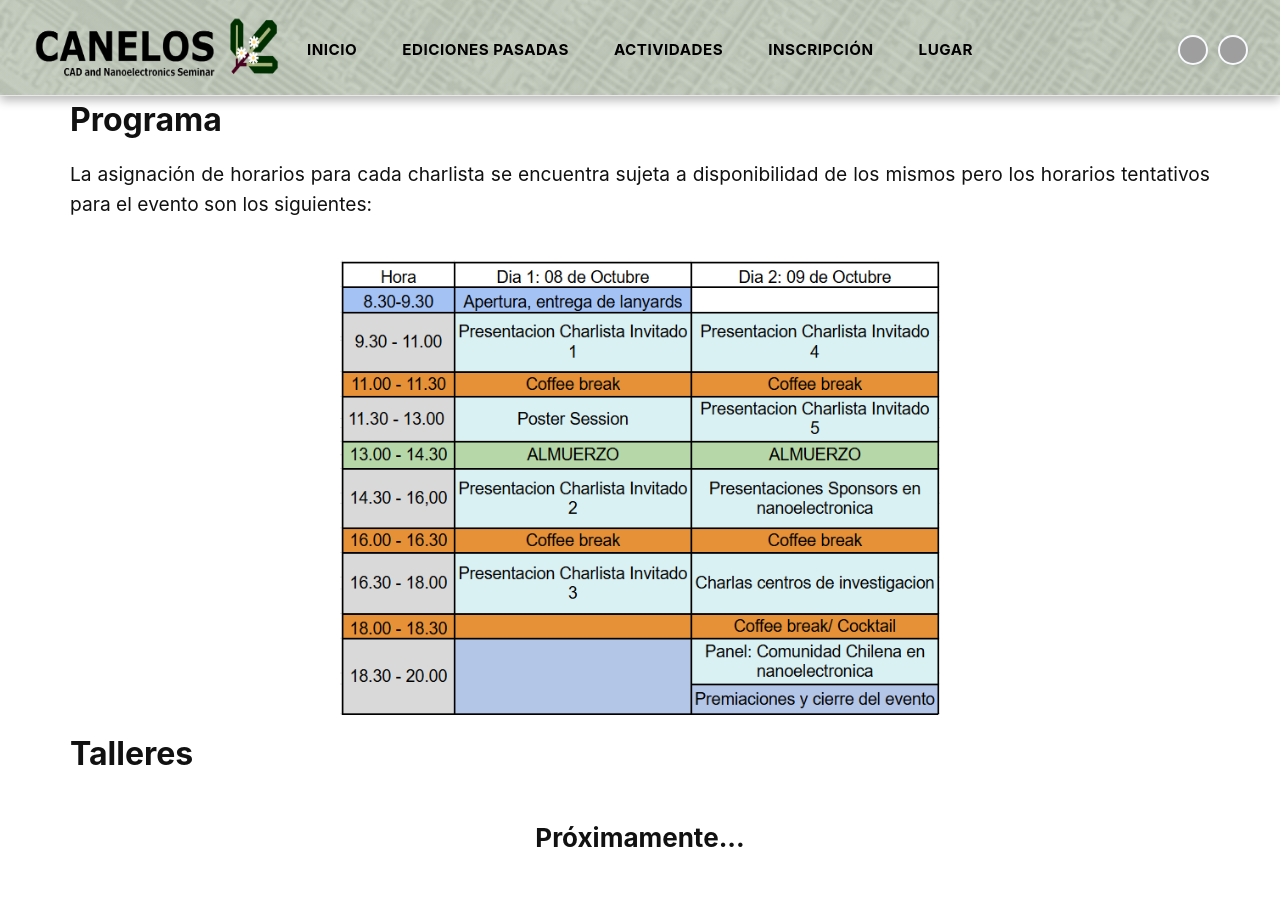
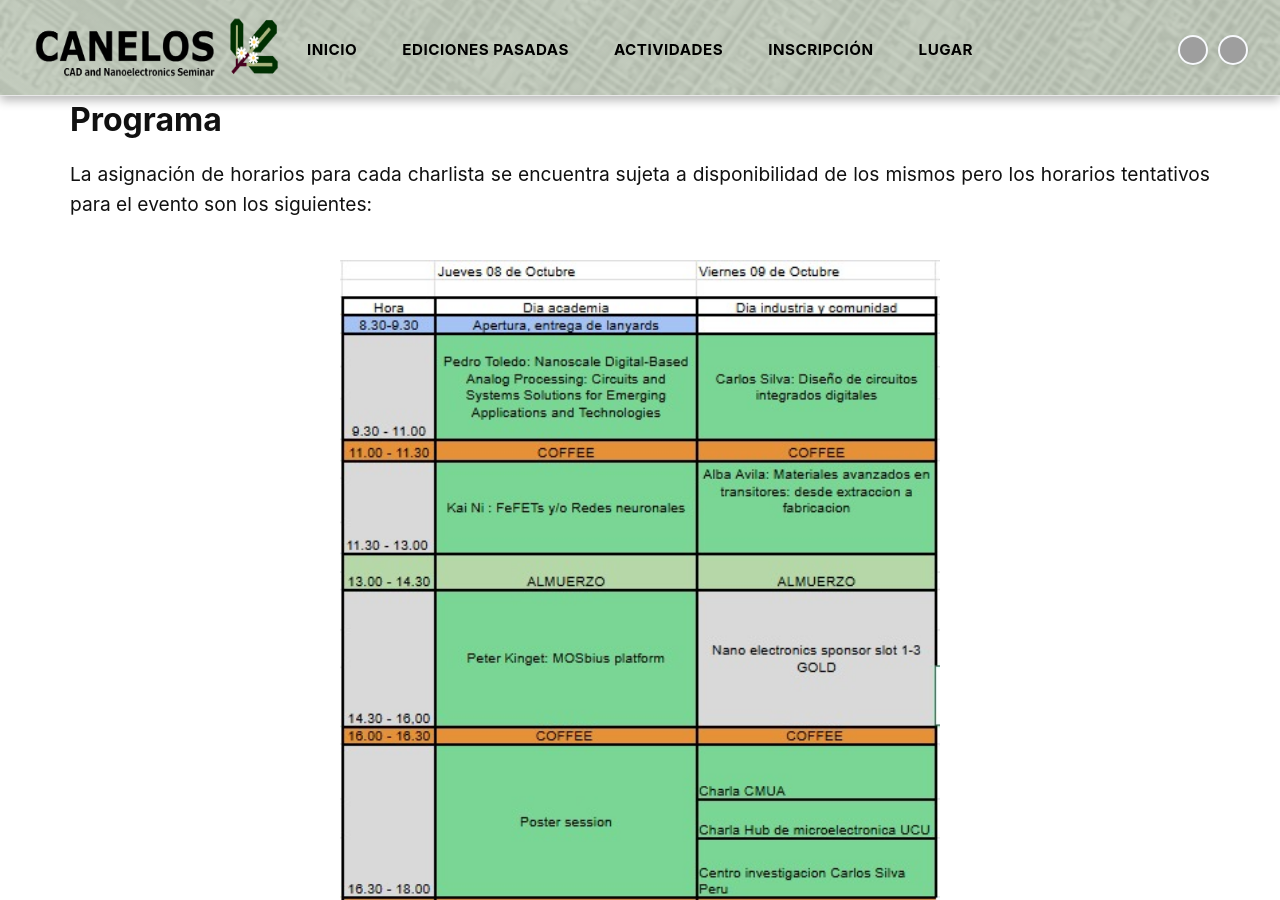
Before and after one commit to ChipUSM/CANELOS, a Jekyll site: the page built from program.md, in a window 1280 px wide and 900 px high, scrolled down 1705 px. Built offline with Jekyll 4.4.1, drawn with Linux system fonts in a browser that asks for light colours; grey boxes are pictures that could not be loaded.

Commit message:
Agregar poster sesion

```diff
--- a/program.md
+++ b/program.md
@@ -321,7 +321,7 @@ img_link: ../assets/img/charla.jpg
 	<h3 align="justify" style="font-size: 1.2em; line-height: 1.6; max-width: 1200px; margin: 0;">
 			La asignación de horarios para cada charlista se encuentra sujeta a disponibilidad de los mismos pero los horarios tentativos para el evento son los siguientes:
 	</h3>
-	<p align="center" style="margin-top: 40px;"> <img src="{{ "/assets/img/material26/iterinario_preventivo.png" | relative_url }}" alt="Itinerario" width="600" style="max-width: 100%"/>
+	<p align="center" style="margin-top: 40px;"> <img src="{{ "/assets/img/material26/horario_v3.jpeg" | relative_url }}" alt="Itinerario" width="600" style="max-width: 100%"/>
 	</p>
 </div>
 
@@ -406,6 +406,8 @@ img_link: ../assets/img/charla.jpg
     <p style="font-size: 1.1em; line-height: 1.6; color: #444; max-width: 1000px; margin-bottom: 30px;">
         La Sesión de Posters de CANELOS 2026 es el espacio ideal para que estudiantes, investigadores y profesionales presenten sus últimos trabajos e innovaciones en microelectrónica. Durante esta instancia, los autores podrán interactuar directamente con expertos de la industria y la academia en un ambiente colaborativo y cercano.
     </p>
+
+	  <p align="center" style="margin-top: 40px;"> <img src="{{ "/assets/img/material26/CANELOS26_D.png" | relative_url }}" alt="Poster CANELOS" width="600" style="max-width: 100%"/> </p>
 
     <!-- Línea de Tiempo Profesional -->
     <div class="timeline-container">
```
Also changed, not shown: assets/img/material26/CANELOS26_D.png (added).
